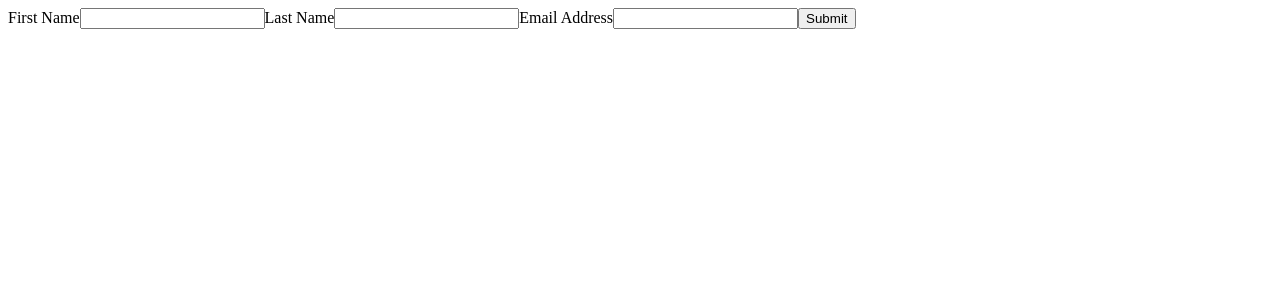
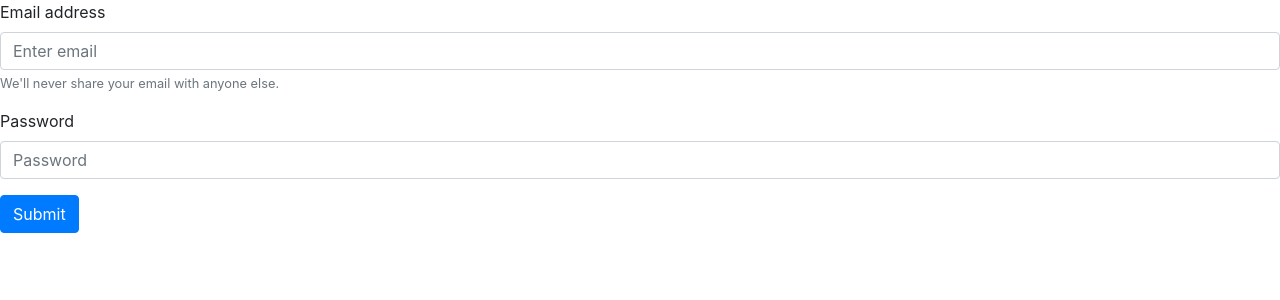
Before and after one commit to wagnergraciano/mockupAPI, a React (Create React App) app: page / in a window 1280 px wide. Shown: the top 300 px of the page. Built offline with nearby package versions, Linux system fonts and the light colour scheme.

Commit message:
adding bootstrap

```diff
--- a/package.json
+++ b/package.json
@@ -6,6 +6,7 @@
     "@testing-library/jest-dom": "^4.2.4",
     "@testing-library/react": "^9.5.0",
     "@testing-library/user-event": "^7.2.1",
+    "bootstrap": "^4.4.1",
     "formik": "^2.1.4",
     "react": "^16.13.1",
     "react-dom": "^16.13.1",
--- a/src/App.js
+++ b/src/App.js
@@ -1,20 +1,20 @@
 import React from 'react';
-import { useFormik } from 'formik';
+// import { useFormik } from 'formik';
 
 function App() {
-  const formik = useFormik({
-    initialValues: {
-      firstName: '',
-      lastName: '',
-      email: '',
-    },
-    onSubmit: values => {
-      alert(JSON.stringify(values, null, 2));
-    },
-  });
+  // const formik = useFormik({
+  //   initialValues: {
+  //     firstName: '',
+  //     lastName: '',
+  //     email: '',
+  //   },
+  //   onSubmit: values => {
+  //     alert(JSON.stringify(values, null, 2));
+  //   },
+  // });
   return (
     <div className="App">
-      <form onSubmit={formik.handleSubmit}>
+      {/* <form onSubmit={formik.handleSubmit}>
       <label htmlFor="firstName">First Name</label>
       <input
         id="firstName"
@@ -40,6 +40,18 @@
         value={formik.values.email}
       />
       <button type="submit">Submit</button>
+    </form> */}
+    <form>
+      <div className="form-group">
+        <label for="exampleInputEmail1">Email address</label>
+        <input type="email" className="form-control" id="exampleInputEmail1" aria-describedby="emailHelp" placeholder="Enter email"/>
+        <small id="emailHelp" className="form-text text-muted">We'll never share your email with anyone else.</small>
+      </div>
+      <div className="form-group">
+        <label for="exampleInputPassword1">Password</label>
+        <input type="password" className="form-control" id="exampleInputPassword1" placeholder="Password"/>
+      </div>
+      <button type="submit" className="btn btn-primary">Submit</button>
     </form>
     </div>
   );
--- a/src/index.js
+++ b/src/index.js
@@ -1,6 +1,7 @@
 import React from 'react';
 import ReactDOM from 'react-dom';
 import App from './App';
+import 'bootstrap/dist/css/bootstrap.css';
 
 ReactDOM.render(
   <React.StrictMode>
```
Also changed, not shown: 1 other file (tests, documents, lock files or other folders).
